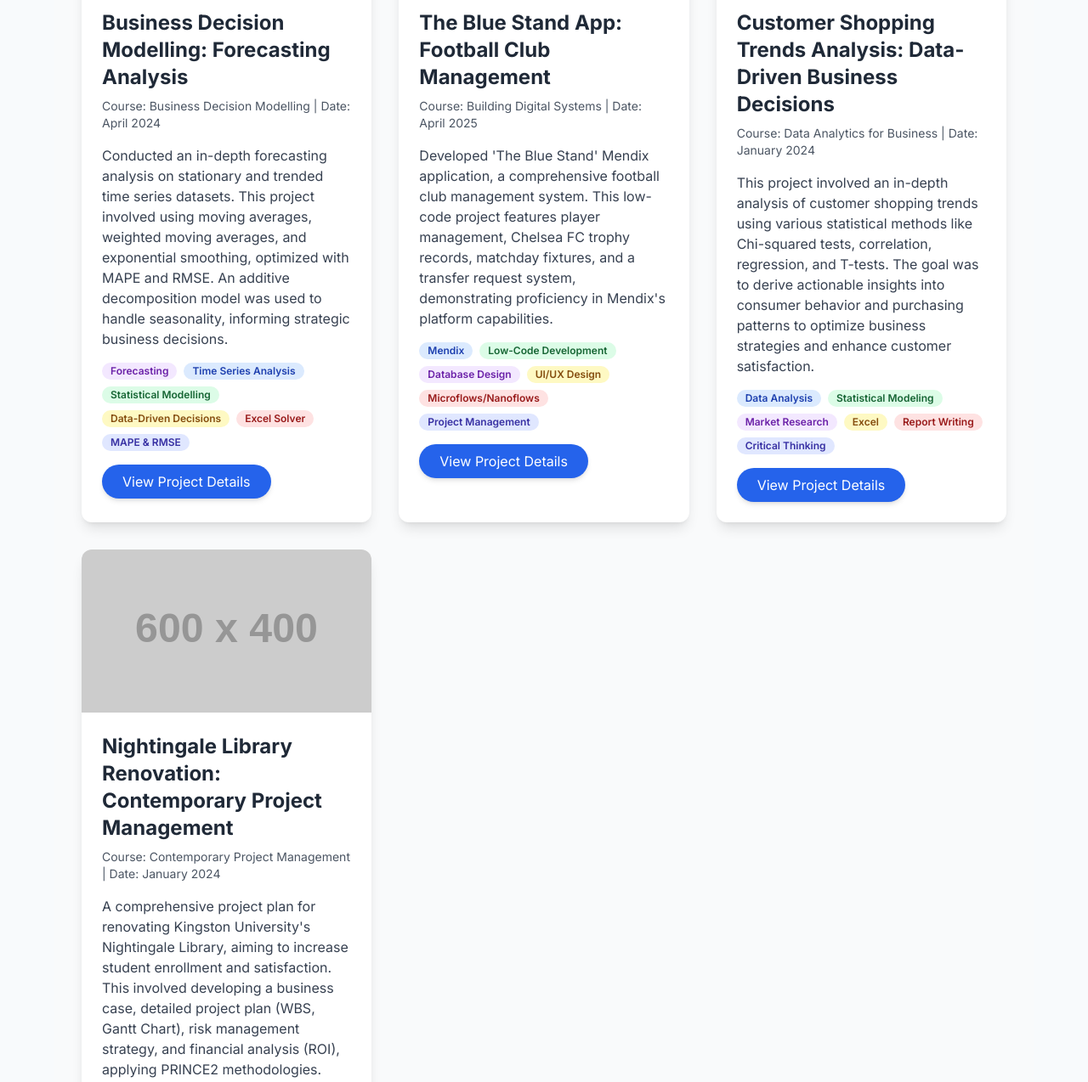
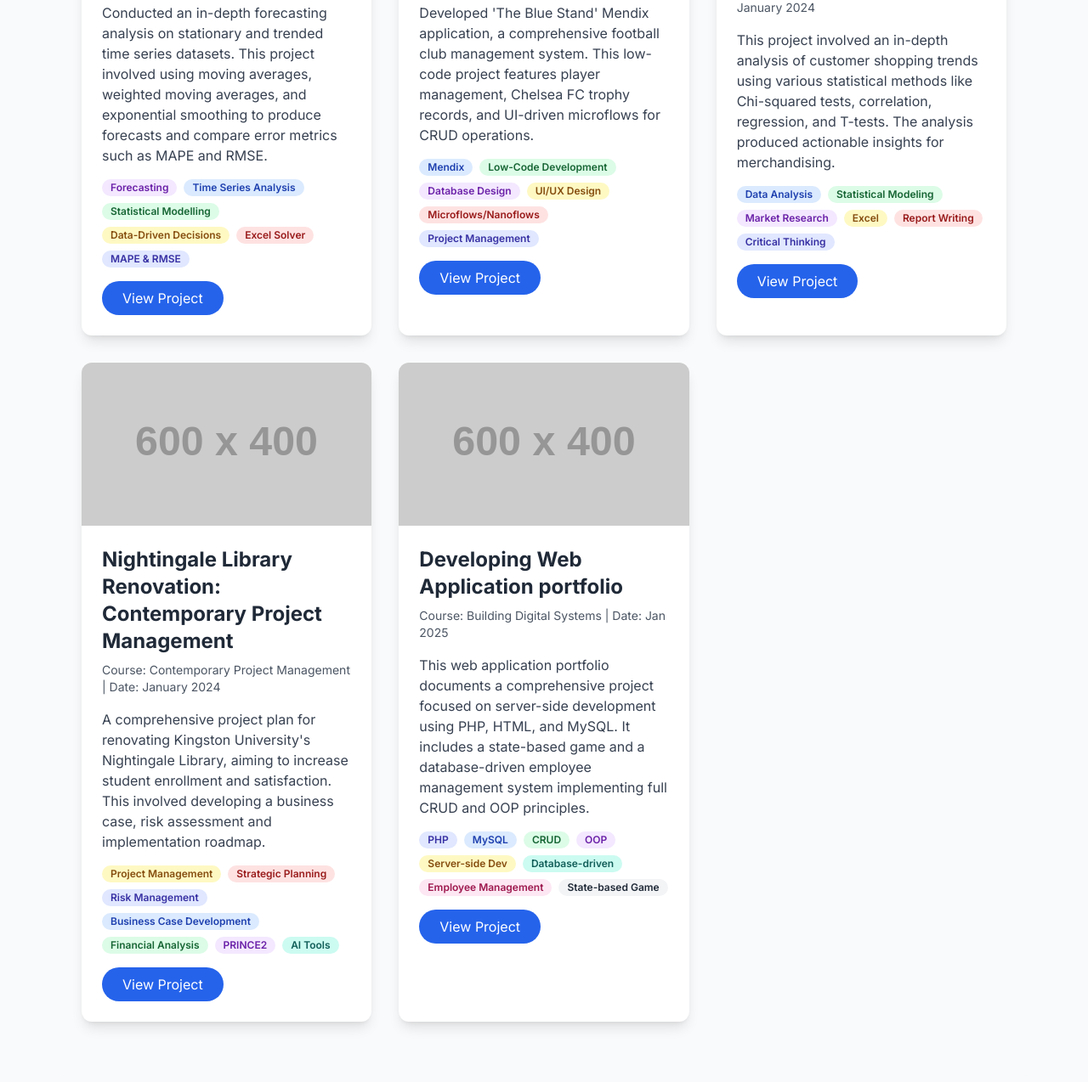
Before and after one commit to joelmitchellvrs/joelmitchellvrs.github.io, a plain HTML site: page index.html in a window 1280 px wide. Shown: the part 1089-2363 px from the top of the page at 85% size. Drawn offline with nearby package versions, Linux system fonts and the light colour scheme; placeholder pictures from the web are drawn by us.

Commit message:
Updated index.html with new content

```diff
--- a/index.html
+++ b/index.html
@@ -52,7 +52,7 @@
         <div class="text-center mb-10">
             <h2 class="text-4xl font-extrabold text-gray-800 mb-4">About Me</h2>
             <p class="text-lg text-gray-600 max-w-3xl mx-auto">
-                Welcome to my academic project portfolio! As a Business Management graduate from Kingston University, London, I have developed a distinctive blend of analytical acumen and managerial skill, underpinned by leadership and high-performance capabilities with trust at the heart of my values. I possess a comprehensive understanding of data-driven decision-making on datasets and databases, knowing how to translate complex numerical insights into actionable business strategies. Amidst my studies, I have consistently demonstrated exceptional teamwork and leadership skills in dynamic environments. My time at Kingston University has helped me cultivate an adaptive mindset, a hunger for continuous learning and growth, and positive, result-driven qualities that I am excited to bring to a Business Analyst or Data-Driven based Role.
+                Welcome to my academic project portfolio! As a Business Management graduate from Kingston University, London, I have developed a distinctive blend of analytical acumen and managerial experience. This site highlights selected projects that demonstrate technical skills, critical thinking and applied problem solving.
             </p>
         </div>
     </section>
@@ -73,7 +73,7 @@
                     <h3 class="text-2xl font-bold text-gray-800 mb-2">Business Decision Modelling: Forecasting Analysis</h3>
                     <p class="text-gray-600 mb-4 text-sm">Course: Business Decision Modelling | Date: April 2024</p>
                     <p class="text-gray-700 text-base mb-4">
-                        Conducted an in-depth forecasting analysis on stationary and trended time series datasets. This project involved using moving averages, weighted moving averages, and exponential smoothing, optimized with MAPE and RMSE. An additive decomposition model was used to handle seasonality, informing strategic business decisions.
+                        Conducted an in-depth forecasting analysis on stationary and trended time series datasets. This project involved using moving averages, weighted moving averages, and exponential smoothing to produce forecasts and compare error metrics such as MAPE and RMSE.
                     </p>
                     <div class="flex flex-wrap gap-2 mb-4">
                         <span class="bg-purple-100 text-purple-800 text-xs font-semibold px-2.5 py-0.5 rounded-full">Forecasting</span>
@@ -83,7 +83,9 @@
                         <span class="bg-red-100 text-red-800 text-xs font-semibold px-2.5 py-0.5 rounded-full">Excel Solver</span>
                         <span class="bg-indigo-100 text-indigo-800 text-xs font-semibold px-2.5 py-0.5 rounded-full">MAPE & RMSE</span>
                     </div>
-                    <a href="https://files.fm/f/gvpnuu3sy8" target="_blank" rel="noopener noreferrer" class="inline-block bg-blue-600 text-white px-6 py-2 rounded-full hover:bg-blue-700 transition duration-300 ease-in-out font-medium shadow-md">View Project Details</a>
+                    <a href="https://files.fm/f/gvpnuu3sy8" target="_blank" rel="noopener noreferrer" class="inline-block bg-blue-600 text-white px-6 py-2 rounded-full hover:bg-blue-700 transition ease-in-out">
+                        View Project
+                    </a>
                 </div>
             </div>
 
@@ -94,7 +96,7 @@
                     <h3 class="text-2xl font-bold text-gray-800 mb-2">The Blue Stand App: Football Club Management</h3>
                     <p class="text-gray-600 mb-4 text-sm">Course: Building Digital Systems | Date: April 2025</p>
                     <p class="text-gray-700 text-base mb-4">
-                        Developed 'The Blue Stand' Mendix application, a comprehensive football club management system. This low-code project features player management, Chelsea FC trophy records, matchday fixtures, and a transfer request system, demonstrating proficiency in Mendix's platform capabilities.
+                        Developed 'The Blue Stand' Mendix application, a comprehensive football club management system. This low-code project features player management, Chelsea FC trophy records, and UI-driven microflows for CRUD operations.
                     </p>
                     <div class="flex flex-wrap gap-2 mb-4">
                         <span class="bg-blue-100 text-blue-800 text-xs font-semibold px-2.5 py-0.5 rounded-full">Mendix</span>
@@ -104,7 +106,9 @@
                         <span class="bg-red-100 text-red-800 text-xs font-semibold px-2.5 py-0.5 rounded-full">Microflows/Nanoflows</span>
                         <span class="bg-indigo-100 text-indigo-800 text-xs font-semibold px-2.5 py-0.5 rounded-full">Project Management</span>
                     </div>
-                    <a href="https://files.fm/f/p4ngkkwu4f" target="_blank" rel="noopener noreferrer" class="inline-block bg-blue-600 text-white px-6 py-2 rounded-full hover:bg-blue-700 transition duration-300 ease-in-out font-medium shadow-md">View Project Details</a>
+                    <a href="https://files.fm/f/p4ngkkwu4f" target="_blank" rel="noopener noreferrer" class="inline-block bg-blue-600 text-white px-6 py-2 rounded-full hover:bg-blue-700 transition ease-in-out">
+                        View Project
+                    </a>
                 </div>
             </div>
 
@@ -115,7 +119,7 @@
                     <h3 class="text-2xl font-bold text-gray-800 mb-2">Customer Shopping Trends Analysis: Data-Driven Business Decisions</h3>
                     <p class="text-gray-600 mb-4 text-sm">Course: Data Analytics for Business | Date: January 2024</p>
                     <p class="text-gray-700 text-base mb-4">
-                        This project involved an in-depth analysis of customer shopping trends using various statistical methods like Chi-squared tests, correlation, regression, and T-tests. The goal was to derive actionable insights into consumer behavior and purchasing patterns to optimize business strategies and enhance customer satisfaction.
+                        This project involved an in-depth analysis of customer shopping trends using various statistical methods like Chi-squared tests, correlation, regression, and T-tests. The analysis produced actionable insights for merchandising.
                     </p>
                     <div class="flex flex-wrap gap-2 mb-4">
                         <span class="bg-blue-100 text-blue-800 text-xs font-semibold px-2.5 py-0.5 rounded-full">Data Analysis</span>
@@ -125,7 +129,9 @@
                         <span class="bg-red-100 text-red-800 text-xs font-semibold px-2.5 py-0.5 rounded-full">Report Writing</span>
                         <span class="bg-indigo-100 text-indigo-800 text-xs font-semibold px-2.5 py-0.5 rounded-full">Critical Thinking</span>
                     </div>
-                    <a href="https://files.fm/f/4p2b92jujs" target="_blank" rel="noopener noreferrer" class="inline-block bg-blue-600 text-white px-6 py-2 rounded-full hover:bg-blue-700 transition duration-300 ease-in-out font-medium shadow-md">View Project Details</a>
+                    <a href="https://files.fm/f/4p2b92jujs" target="_blank" rel="noopener noreferrer" class="inline-block bg-blue-600 text-white px-6 py-2 rounded-full hover:bg-blue-700 transition ease-in-out">
+                        View Project
+                    </a>
                 </div>
             </div>
 
@@ -136,7 +142,7 @@
                     <h3 class="text-2xl font-bold text-gray-800 mb-2">Nightingale Library Renovation: Contemporary Project Management</h3>
                     <p class="text-gray-600 mb-4 text-sm">Course: Contemporary Project Management | Date: January 2024</p>
                     <p class="text-gray-700 text-base mb-4">
-                        A comprehensive project plan for renovating Kingston University's Nightingale Library, aiming to increase student enrollment and satisfaction. This involved developing a business case, detailed project plan (WBS, Gantt Chart), risk management strategy, and financial analysis (ROI), applying PRINCE2 methodologies.
+                        A comprehensive project plan for renovating Kingston University's Nightingale Library, aiming to increase student enrollment and satisfaction. This involved developing a business case, risk assessment and implementation roadmap.
                     </p>
                     <div class="flex flex-wrap gap-2 mb-4">
                         <span class="bg-yellow-100 text-yellow-800 text-xs font-semibold px-2.5 py-0.5 rounded-full">Project Management</span>
@@ -147,7 +153,34 @@
                         <span class="bg-purple-100 text-purple-800 text-xs font-semibold px-2.5 py-0.5 rounded-full">PRINCE2</span>
                         <span class="bg-teal-100 text-teal-800 text-xs font-semibold px-2.5 py-0.5 rounded-full">AI Tools</span>
                     </div>
-                    <a href="https://files.fm/f/em6ugyvs23" target="_blank" rel="noopener noreferrer" class="inline-block bg-blue-600 text-white px-6 py-2 rounded-full hover:bg-blue-700 transition duration-300 ease-in-out font-medium shadow-md">View Project Details</a>
+                    <a href="https://files.fm/f/em6ugyvs23" target="_blank" rel="noopener noreferrer" class="inline-block bg-blue-600 text-white px-6 py-2 rounded-full hover:bg-blue-700 transition ease-in-out">
+                        View Project
+                    </a>
+                </div>
+            </div>
+
+            <!-- New Project Card: Developing Web Application portfolio -->
+            <div class="bg-white rounded-xl shadow-lg hover:shadow-xl transition-shadow duration-300 ease-in-out overflow-hidden">
+                <img src="https://placehold.co/600x400/0ea5a4/053f3a?text=Web+App+Portfolio" alt="Developing Web Application portfolio Thumbnail" class="w-full h-48 object-cover">
+                <div class="p-6">
+                    <h3 class="text-2xl font-bold text-gray-800 mb-2">Developing Web Application portfolio</h3>
+                    <p class="text-gray-600 mb-4 text-sm">Course: Building Digital Systems | Date: Jan 2025</p>
+                    <p class="text-gray-700 text-base mb-4">
+                        This web application portfolio documents a comprehensive project focused on server-side development using PHP, HTML, and MySQL. It includes a state-based game and a database-driven employee management system implementing full CRUD and OOP principles.
+                    </p>
+                    <div class="flex flex-wrap gap-2 mb-4">
+                        <span class="bg-indigo-100 text-indigo-800 text-xs font-semibold px-2.5 py-0.5 rounded-full">PHP</span>
+                        <span class="bg-blue-100 text-blue-800 text-xs font-semibold px-2.5 py-0.5 rounded-full">MySQL</span>
+                        <span class="bg-green-100 text-green-800 text-xs font-semibold px-2.5 py-0.5 rounded-full">CRUD</span>
+                        <span class="bg-purple-100 text-purple-800 text-xs font-semibold px-2.5 py-0.5 rounded-full">OOP</span>
+                        <span class="bg-yellow-100 text-yellow-800 text-xs font-semibold px-2.5 py-0.5 rounded-full">Server-side Dev</span>
+                        <span class="bg-teal-100 text-teal-800 text-xs font-semibold px-2.5 py-0.5 rounded-full">Database-driven</span>
+                        <span class="bg-pink-100 text-pink-800 text-xs font-semibold px-2.5 py-0.5 rounded-full">Employee Management</span>
+                        <span class="bg-gray-100 text-gray-800 text-xs font-semibold px-2.5 py-0.5 rounded-full">State-based Game</span>
+                    </div>
+                    <a href="https://files.fm/f/4p2b92jujs" target="_blank" rel="noopener noreferrer" class="inline-block bg-blue-600 text-white px-6 py-2 rounded-full hover:bg-blue-700 transition ease-in-out">
+                        View Project
+                    </a>
                 </div>
             </div>
 
@@ -170,7 +203,7 @@
                     <li>Data Analysis & Visualization: Tableau, Power BI</li>
                     <li>Databases: SQL, MongoDB</li>
                     <li>Low-Code Platforms: Mendix, UiPath (RPA)</li>
-                    <li>Productivity Tools: Microsoft Office (Excel, PowerPoint, Word), Google Sheets, Git/GitHub, Adode Creative Cloud</li>
+                    <li>Productivity Tools: Microsoft Office (Excel, PowerPoint, Word), Google Sheets, Git/GitHub, Adobe Creative Cloud</li>
                     <li>Statistical Software: SPSS, RStudio</li>
                 </ul>
             </div>
```
